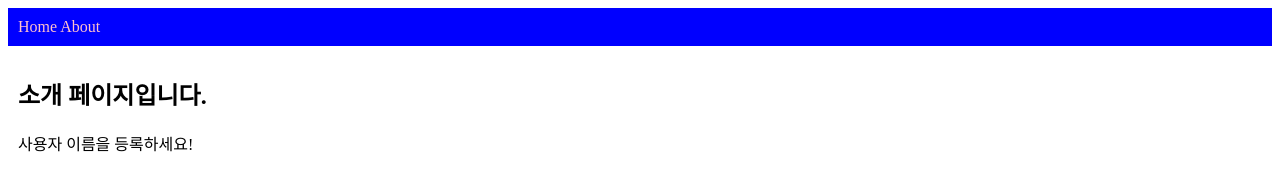
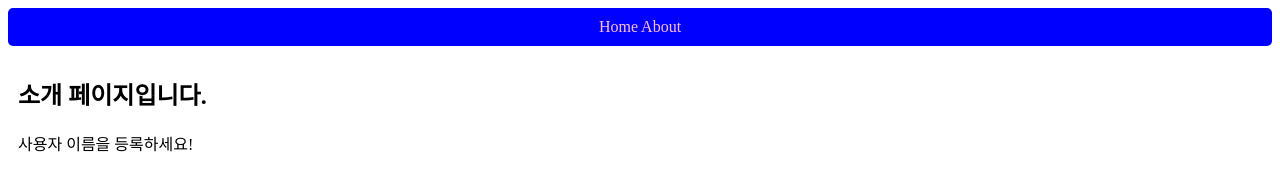
Before and after one commit to yunjaeJun/portFolio, a website: page about.html in a window 1280 px wide. Drawn offline with Linux system fonts and the light colour scheme.

Commit message:
csschange

```diff
--- a/restFront.css
+++ b/restFront.css
@@ -6,6 +6,8 @@ a {
 nav {
     background-color: blue;
     padding: 10px;
+    border-radius: 5px;
+    text-align: center;
 }
 
 div {
```
